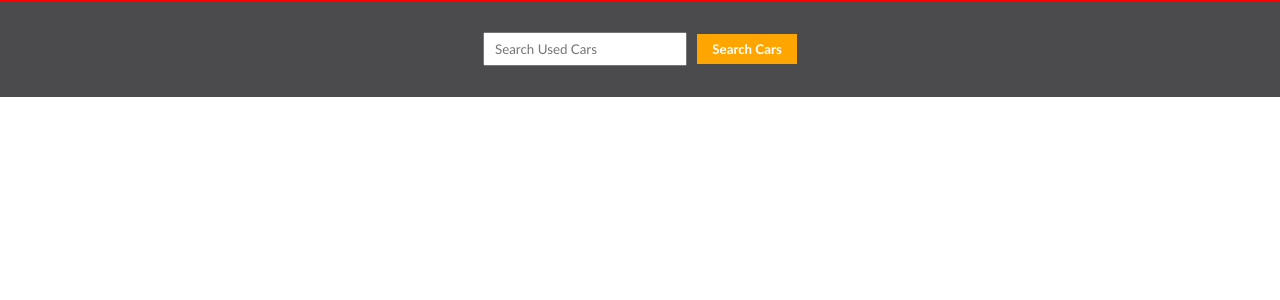
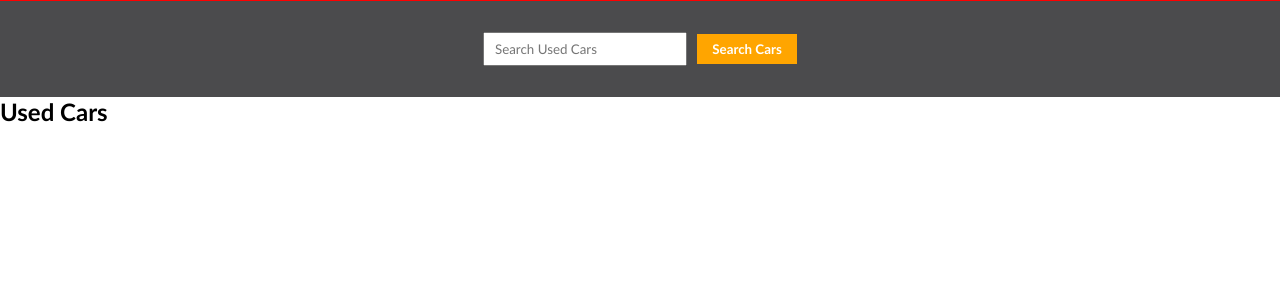
Before and after one commit to Ayaz-Ahamed-Shaik/PythonGroupRetake, a Flask app: page /buycar in a window 1280 px wide. Shown: the part 236-536 px from the top of the page. Run offline with Flask 3, Linux system fonts and the light colour scheme.

Commit message:
carusedsection

```diff
--- a/templates/buycar.html
+++ b/templates/buycar.html
@@ -7,5 +7,10 @@
         <input type="text" placeholder="Search Used Cars">
         <button>Search Cars</button>
       </div>
+      <div class="buycarsection2">
+         <h2>Used Cars</h2>
+         <div class="CarSections">
+          </div>
+      </div>
 </main>
 {% include 'components/footer.html' %}
```
